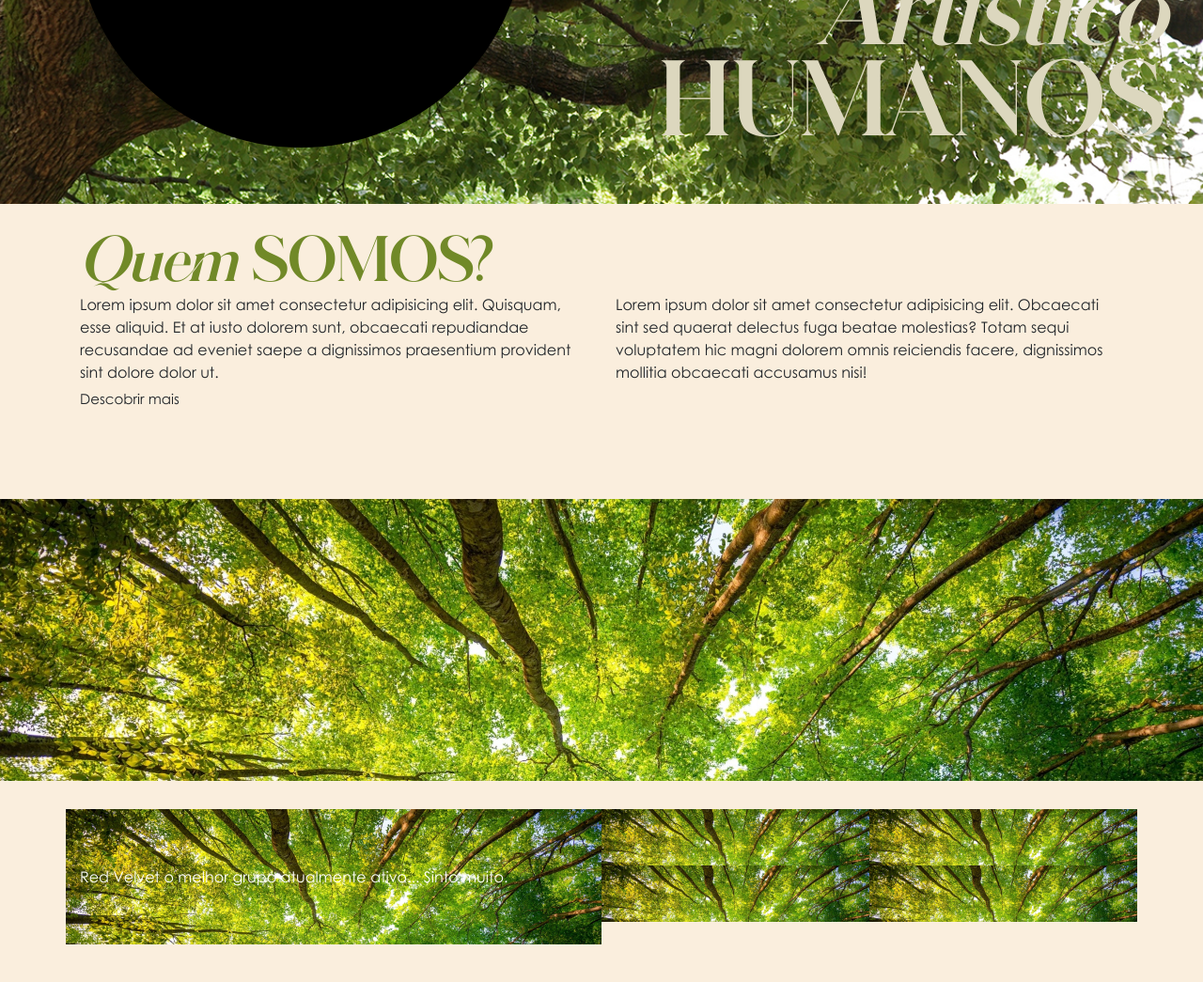
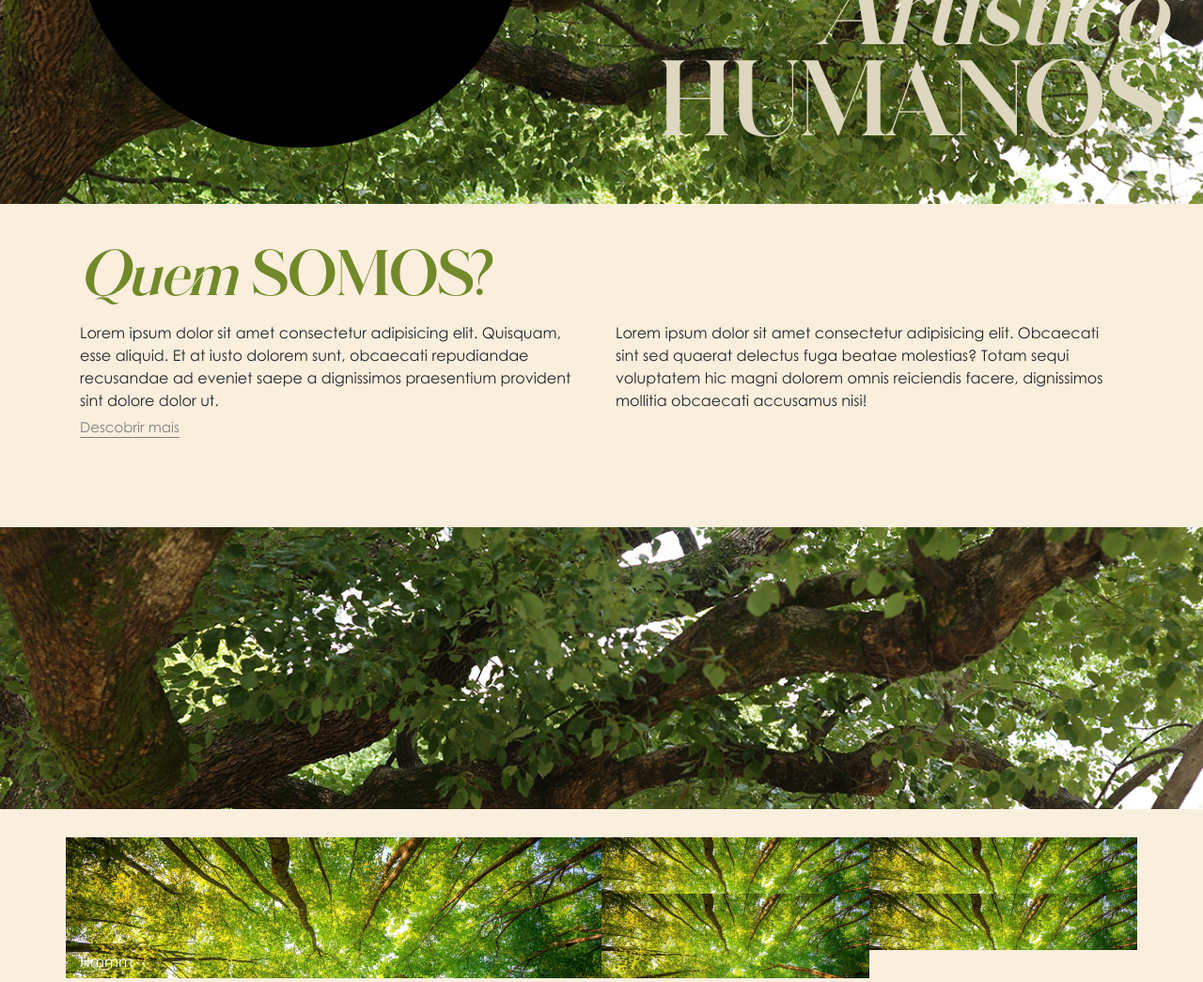
Before and after one commit to crrloz/TCC, a PHP site: page / in a window 1280 px wide. Shown: the part 583-1628 px from the top of the page at 94% size. Before the commit the page ends 1588 px from the top, so only its background shows below. Run offline with PHP 8.4, Linux system fonts and the light colour scheme; some libraries are stand-ins or nearby versions.

Commit message:
loonakindathebestgroupeverlike

```diff
--- a/css/style.css
+++ b/css/style.css
@@ -299,6 +299,12 @@ menu ul li a {
   height: 100vh;
 }
 
+.item-divider {
+  background-size: cover;
+  background-repeat: no-repeat;
+  background-position: center center;
+}
+
 .wrap-content {
   position: absolute;
   color: #dcd7be;
@@ -385,9 +391,6 @@ menu ul li a {
 }
 
 .btn3{
-  display: flex;
-  align-items: center;
-  justify-content: center;
   color: black;
   background: none;
   border: black solid 0.1rem;
--- a/head.php
+++ b/head.php
@@ -5,13 +5,3 @@
     <meta http-equiv="X-UA-Compatible" content="IE=edge">
     <meta name="viewport" content="width=device-width, initial-scale=1.0">
     <link rel="icon" type="image/jpg" href="images/logo/"/>
-
-    <!-- ESTILIZAÇÃO SECUNDÁRIA: Ícones -->
-    <link rel="stylesheet" type="text/css" href="font-awesome-4.7.0/css/font-awesome.min.css">
-    <link rel="stylesheet" type="text/css" href="themify/themify-icons.css">
-    <script src="https://kit.fontawesome.com/7511bd6378.js" crossorigin="anonymous"></script>
-
-    <!-- ESTILIZAÇÃO PRINCIPAL -->
-	<link rel="stylesheet" type="text/css" href="vendor/bootstrap/bootstrap.min.css">
-	<link rel="stylesheet" type="text/css" href="css/util.css">
-	<link rel="stylesheet" type="text/css" href="css/style.css">
--- a/index.php
+++ b/index.php
@@ -1,10 +1,35 @@
 <?php
     session_start();
-    include_once 'head.php'
 ?>
+<!DOCTYPE html>
+<html lang="en">
+<head>
+    <meta charset="UTF-8">
+    <meta http-equiv="X-UA-Compatible" content="IE=edge">
+    <meta name="viewport" content="width=device-width, initial-scale=1.0">
+    <link rel="icon" type="image/jpg" href="images/logo/"/>
+
+    <!-- ESTILIZAÇÃO SECUNDÁRIA: Ícones -->
+    <link rel="stylesheet" type="text/css" href="font-awesome-4.7.0/css/font-awesome.min.css">
+    <link rel="stylesheet" type="text/css" href="themify/themify-icons.css">
+    <script src="https://kit.fontawesome.com/7511bd6378.js" crossorigin="anonymous"></script>
+
+    <!-- ESTILIZAÇÃO PRINCIPAL -->
+	<link rel="stylesheet" type="text/css" href="vendor/bootstrap/bootstrap.min.css">
+	<link rel="stylesheet" type="text/css" href="css/util.css">
+	<link rel="stylesheet" type="text/css" href="css/style.css">
+
     <title>Coletivo Humanos</title>
 </head>
 <style>
+    .col-gr_2 {
+        color: #2A3A1E;
+    }
+
+    .bg-col-gr_2 {
+        background-color: #2A3A1E;
+    }
+
     .entry-shape {
         height: 85vh;
         width: 60vh;
@@ -17,8 +42,8 @@
         transform: translate(-50%, -50%);
     }
 
-    .section-half .container .row {
-        padding: 95px 0;
+    .section-about .container .row {
+        padding: 125px 0 95px 0;
     }
 
     .col-gr {
@@ -30,25 +55,52 @@
         position: relative;
         font-size: 15px;
         margin-top: 5px;
+        color: #808080;
     }
 
     .hov_underline:after {
         content: '';
         position: absolute;
         width: 100%;
-        transform: scaleX(0);
+        transform: scaleX(1);
         height: 1px;
         bottom: 0;
         left: 0;
-        color: #808080;
         background-color: #808080;
-        transform-origin: bottom right;
+        transform-origin: bottom left;
         transition: transform 0.25s ease-out;
     }
 
     .hov_underline:hover:after{
-        transform: scaleX(1);
-        transform-origin: bottom left;
+        transform: scaleX(0);
+        transform-origin: bottom right;
+    }
+
+    .wrap-input {
+        border-bottom: 0.1rem solid #718928;
+        display: inline-flex;
+        align-items: center;
+        justify-content: space-between;
+        padding: 5px;
+    }
+
+    .wrap-input input[type="text"] {
+        background: none;
+        border: none;
+        outline: none;
+        font-size: 16px;
+        padding: 5px;
+        width: 100%;
+    }
+
+    .btn4 {
+        color: #718928;
+        background: none;
+        border: #718928 solid 0.1rem;
+        border-radius: 50px;
+        text-transform: uppercase;
+        padding: 0.25rem 1rem;
+        cursor: pointer;
     }
 </style>
 <body style="background-color: rgb(250, 238, 221);">
@@ -102,16 +154,16 @@
         </div>
     </section>
 
-    <section class="section-half">
+    <section class="section-about">
         <div class="container">
-            <div class="wrap-text-about pos-absolute p-t-15">
+            <div class="wrap-text-about pos-absolute p-t-30">
                 <span><i class="f-glitten fs-60 col-gr">Quem </i></span>
                 <span class="f-glitten fs-60 col-gr">SOMOS?</span>
             </div>
             <div class="row">
                 <div class="col-md-6">
                     Lorem ipsum dolor sit amet consectetur adipisicing elit. Quisquam, esse aliquid. Et at iusto dolorem sunt, obcaecati repudiandae recusandae ad eveniet saepe a dignissimos praesentium provident sint dolore dolor ut. <br>
-                    <span class="hov_underline">Descobrir mais</span>
+                    <span><a href="about.php" class="hov_underline">Descobrir mais</a></span>
                 </div>
                 <div class="col-md-6">
                     Lorem ipsum dolor sit amet consectetur adipisicing elit. Obcaecati sint sed quaerat delectus fuga beatae molestias? Totam sequi voluptatem hic magni dolorem omnis reiciendis facere, dignissimos mollitia obcaecati accusamus nisi!
@@ -120,15 +172,21 @@
         </div>
     </section>
 
+    <!-- Divisor -->
     <section class="section-divider">
-        <div class="divider-image p-t-150 p-b-150" style="background-image: url(images/aaliyahkindabirthedcontemporaryrnbwhenyouthinkaboutit.jpg); background-size: cover; background-repeat: no repeat;"></div>
+        <div class="item-divider p-t-150 p-b-150" style="background-image: url(images/fundoteste.jpg);"></div>
     </section>
 
-    <div class="section-section-news">
+    <!-- Notícias/Novidades -->
+    <section class="section-news">
+        <!-- Texto -->
+
+
+        <!-- Notícias -->
         <div class="container">
             <div class="row p-t-30 p-b-30">
-                <div class="col-md-6 p-t-60 p-b-60" style="background-image: url(images/aaliyahkindabirthedcontemporaryrnbwhenyouthinkaboutit.jpg); background-size: cover; background-repeat: no repeat;">
-                    <a href="">Red Velvet o melhor grupo atualmente ativo... Sinto muito.</a>
+                <div class="col-md-6 p-t-120" style="background-image: url(images/aaliyahkindabirthedcontemporaryrnbwhenyouthinkaboutit.jpg); background-size: cover; background-repeat: no repeat;">
+                    <a href="">Hmmm</a>
                 </div>
                 <div class="col-md-6">
                     <div class="row">
@@ -136,7 +194,7 @@
                             <div class="row">
                                 <div class="col-md-12 p-t-30 p-b-30" style="background-image: url(images/aaliyahkindabirthedcontemporaryrnbwhenyouthinkaboutit.jpg); background-size: cover; background-repeat: no repeat;">
                                 </div>
-                            <div class="col-md-12 p-t-30 p-b-30" style="background-image: url(images/aaliyahkindabirthedcontemporaryrnbwhenyouthinkaboutit.jpg); background-size: cover; background-repeat: no repeat;">
+                                <div class="col-md-12 p-t-30 p-b-60" style="background-image: url(images/aaliyahkindabirthedcontemporaryrnbwhenyouthinkaboutit.jpg); background-size: cover; background-repeat: no repeat;">
                                     <!-- conteúdo da segunda div da primeira coluna da segunda metade -->
                                 </div>
                             </div>
@@ -155,9 +213,45 @@
                 </div>
             </div>
         </div>
+
+        <!-- Link/Texto/Sla -->
+
+
+    </section>
+
+    <section class="section-signup p-t-60 bg-col-gr_2">
+        <div class="row p-l-100">
+            <div class="col-lg-6 p-b-30">
+                <div style="line-height: 0.8">
+                    <span class="t-center fs-45">
+                        <b class="col-gr">MATENHA-SE</b>
+                    </span>
+
+                    <h3 class="m-b-35 m-t-2">
+                        <i class="f-glitten t-center fs-40 col-gr">atualizado</i>
+                    </h3>
+                </div>
+
+                <form class="wrap-form-signup">
+                    <div class="row p-l-15 p-r-100">
+                        <div class="wrap-input size12 m-t-3 m-b-23">
+                            <input class="p-b-10 p-r-150" type="text" name="name" placeholder="Digite seu e-mail...">
+                            <!-- Botão -->
+                            <button type="submit" class="btn4">
+                                Cadastrar
+                            </button>
+                        </div>
+                    </div>
+                </form>
+            </div>
+
+            <div class="col-lg-6 p-b-30 p-t-18">
+                <div class="wrap-pic-booking size2 bo-rad-10 hov-img-zoom m-l-r-auto">
+                    <img src="images/" alt="IMG">
                 </div>
             </div>
         </div>
+    </section>
 
     <?php include_once 'footer.php' ?>
 </body>
```
Also changed, not shown: credits.html (deleted, +0 -31 lines), index.html (added, +41 -0 lines). Lines whose indentation alone changed are shown as unchanged.
